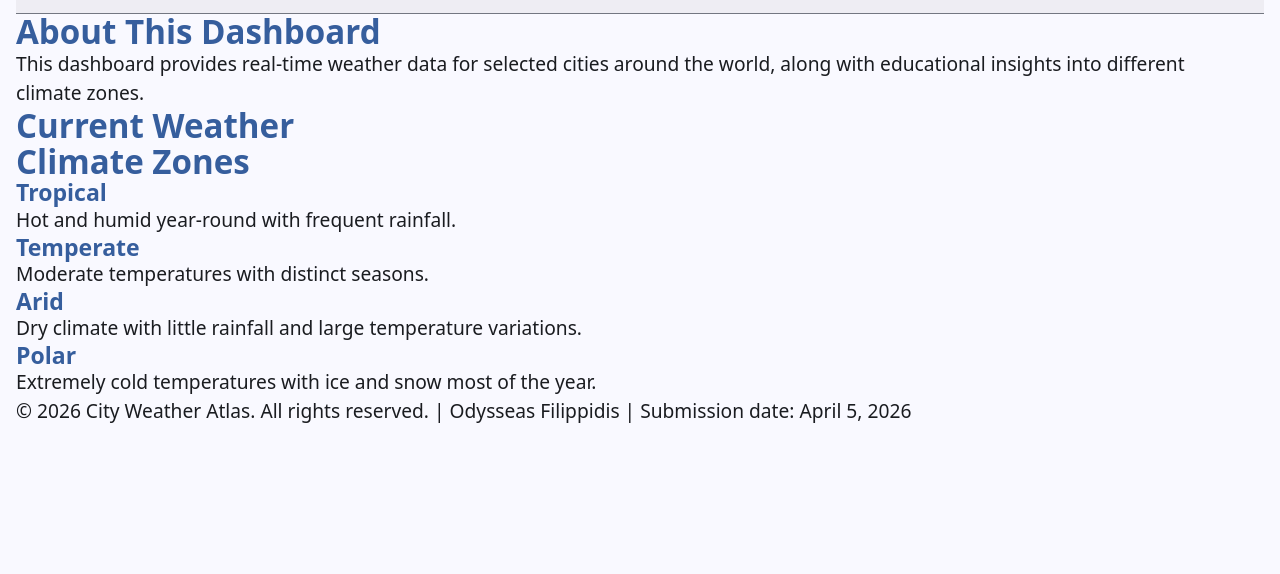
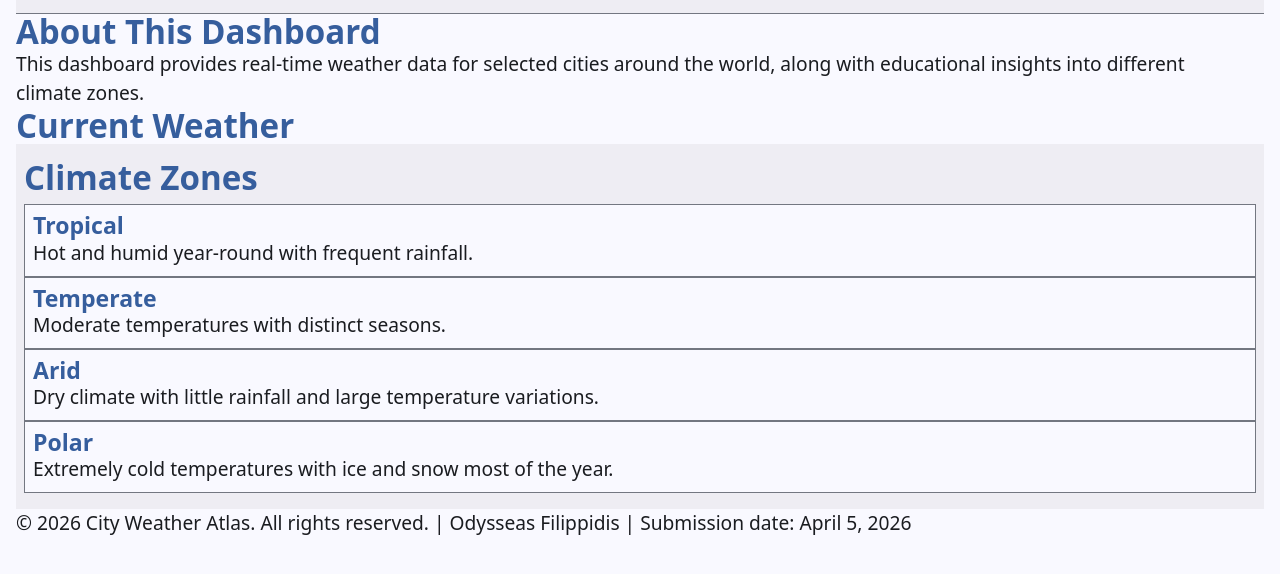
Before and after one commit to dyssos29/odysseas_filippidis_CCS6211_1, a plain HTML site: page index.html in a window 1280 px wide. Shown: the part 128-702 px from the top of the page. Drawn offline with Linux system fonts and the light colour scheme.

Commit message:
feat(css): add styles for the aside section

```diff
--- a/css/styles.css
+++ b/css/styles.css
@@ -173,4 +173,19 @@ h1, h2, h3 {
   width: 3rem;
 }
 
+.l-aside {
+  background-color: var(--md-sys-color-surface-container);
+  padding: 1rem 0.5rem;
+}
+
+.l-aside__title {
+  margin-bottom: 0.5rem;
+}
+
+.l-aside__zone {
+  background-color: var(--md-sys-color-surface);
+  border: 1px solid var(--md-sys-color-outline);
+  padding: 0.5rem 0.5rem;
+}
+
 /* ================= LAYOUT END ================= */
```
